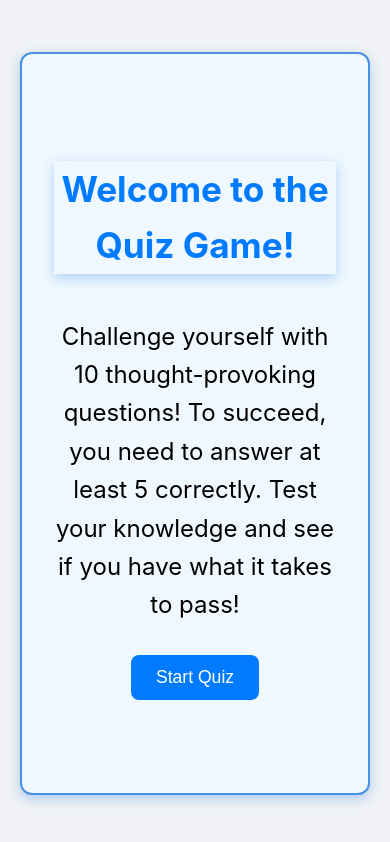
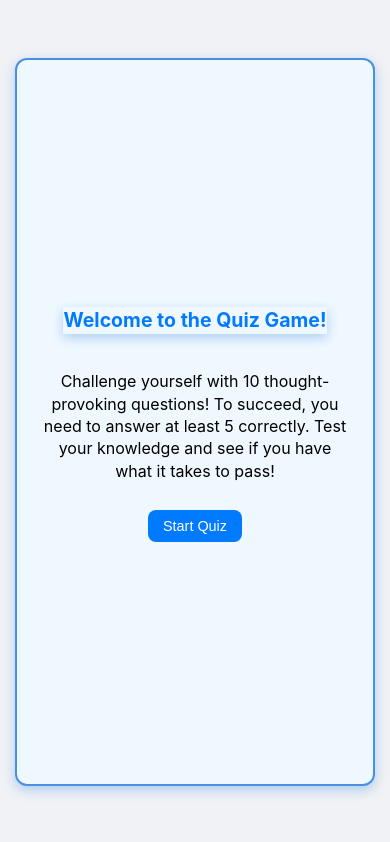
Before and after one commit to tony-clex/quiz, a React (Vite) app: page / in a window 390 px wide. Shown: the top 842 px of the page. Built offline with nearby package versions, Linux system fonts and the light colour scheme.

Commit message:
addedcss

```diff
--- a/src/Api/FetchQuestions.js
+++ b/src/Api/FetchQuestions.js
@@ -1,4 +1,3 @@
-// src/api/fetchQuestions.js
 
 export const fetchQuestions = async ({
   amount = 10,
@@ -24,6 +23,5 @@ export const fetchQuestions = async ({
     id: index + 1,
     question: q.question,
     correct_answer: q.correct_answer === "True",
-    // Optionally include incorrect_answers, category, etc.
   }));
 };
--- a/src/App.jsx
+++ b/src/App.jsx
@@ -2,13 +2,16 @@
 import React from "react";
 import { BrowserRouter as Router, Routes, Route } from "react-router-dom";
 import { QuizProvider } from "./Context/QuizContext";
-import LandingPage from "./components/LandinPage/LandingPage"
+import LandingPage from "./components/LandinPage/LandingPage";
 import QuestionPage from "./components/Question/Question";
-import ResultsPage from "./components/ResultPage/ResultPage"
+import ResultsPage from "./components/ResultPage/ResultPage";
+import CategorySelection from "./components/Category/CategorySelection"; // import CategorySelection
+
 function QuizApp() {
   return (
     <Routes>
       <Route path="/" element={<LandingPage />} />
+      <Route path="/category" element={<CategorySelection />} /> {/* Added category route */}
       <Route path="/question/:questionNumber" element={<QuestionPage />} />
       <Route path="/results" element={<ResultsPage />} />
     </Routes>
--- a/src/components/Category/CategorySelection.jsx
+++ b/src/components/Category/CategorySelection.jsx
@@ -13,7 +13,6 @@ export default function CategorySelection() {
   const navigate = useNavigate();
 
   const handleCategorySelect = (categoryId) => {
-    // Navigate to the first question of the selected category
     const categoryName = categories.find(cat => cat.id === categoryId)?.name.toLowerCase();
     navigate(`/category/${categoryName}/question/1`);
   };
--- a/src/components/LandinPage/LandingPage.jsx
+++ b/src/components/LandinPage/LandingPage.jsx
@@ -12,7 +12,7 @@ export default function LandingPage() {
 
   const startQuiz = async () => {
     setLoading(true);
-    setError(null); // Reset error state before making a new request
+    setError(null);
     try {
       const questions = await fetchQuestions();
       dispatch({ type: "SET_QUESTIONS", payload: questions });
--- a/src/components/Question/Question.jsx
+++ b/src/components/Question/Question.jsx
@@ -1,7 +1,7 @@
 import React from "react";
 import { useQuiz } from "../../Context/QuizContext";
 import { useParams, useNavigate, Navigate } from "react-router-dom";
-import "./Question.module.css";
+import CategorySelection from "../Category/CategorySelection";
 
 export default function QuestionPage() {
   const { state, dispatch } = useQuiz();
--- a/src/index.css
+++ b/src/index.css
@@ -351,3 +351,129 @@ h2 {
   background-color: #0056b3;
   transform: translateY(-2px);
 }
+
+/* Responsive styles for mobile devices */
+@media (max-width: 600px) {
+  body {
+    font-size: 14px;
+    line-height: 1.4;
+  }
+
+  #root {
+    padding: 15px;
+    align-items: center; /* center root content on smaller screens */
+  }
+
+  .quiz-container {
+    padding: 20px;
+    max-width: 100%;
+    margin-top: 30px;
+    border-radius: 10px;
+    box-shadow: 0 2px 12px rgba(0, 0, 0, 0.08);
+  }
+
+  h1 {
+    font-size: 1.8em;
+  }
+
+  h2, p {
+    font-size: 1.2em;
+  }
+
+  button {
+    padding: 10px 20px;
+    font-size: 1rem;
+    min-width: 100px;
+    margin: 8px 5px;
+  }
+
+  .landingbox {
+    max-width: 90%;
+    padding: 1.5rem;
+    margin: 1.5rem auto;
+  }
+
+  .landing-page h1 {
+    font-size: 1.8rem;
+  }
+
+  .landing-page button {
+    font-size: 1rem;
+    padding: 0.6rem 1.5rem;
+  }
+
+  .question-page {
+    padding: 1.5rem 1.5rem;
+    max-width: 100%;
+    margin: 1rem;
+  }
+
+  .question-page h2 {
+    font-size: 1.4rem;
+  }
+
+  .question-page p {
+    font-size: 1rem;
+  }
+
+  .answer-buttons {
+    flex-direction: column;
+    gap: 1rem;
+  }
+
+  .answer-buttons button {
+    width: 100%;
+    max-width: 300px;
+    padding: 0.7rem 0;
+  }
+
+  .category-selection {
+    width: 100%;
+  }
+
+  .category-selection select {
+    max-width: 100%;
+  }
+
+  .category-selection button {
+    width: 100%;
+    margin-top: 10px;
+  }
+
+  .resultsPage h1 {
+    font-size: 2rem;
+  }
+
+  .resultsPage h2 {
+    font-size: 1.3rem;
+  }
+
+  .resultsPage p {
+    font-size: 0.9rem;
+  }
+}
+
+@media (max-width: 400px) {
+  body {
+    font-size: 13px;
+  }
+
+  h1 {
+    font-size: 1.5em;
+  }
+
+  h2, p {
+    font-size: 1rem;
+  }
+
+  button {
+    font-size: 0.9rem;
+    padding: 8px 15px;
+    min-width: 90px;
+  }
+
+  .answer-buttons button {
+    max-width: 100%;
+    font-size: 1rem;
+  }
+}
```
Also changed, not shown: src/utils/localstorage.js (added, +17 -0 lines).
